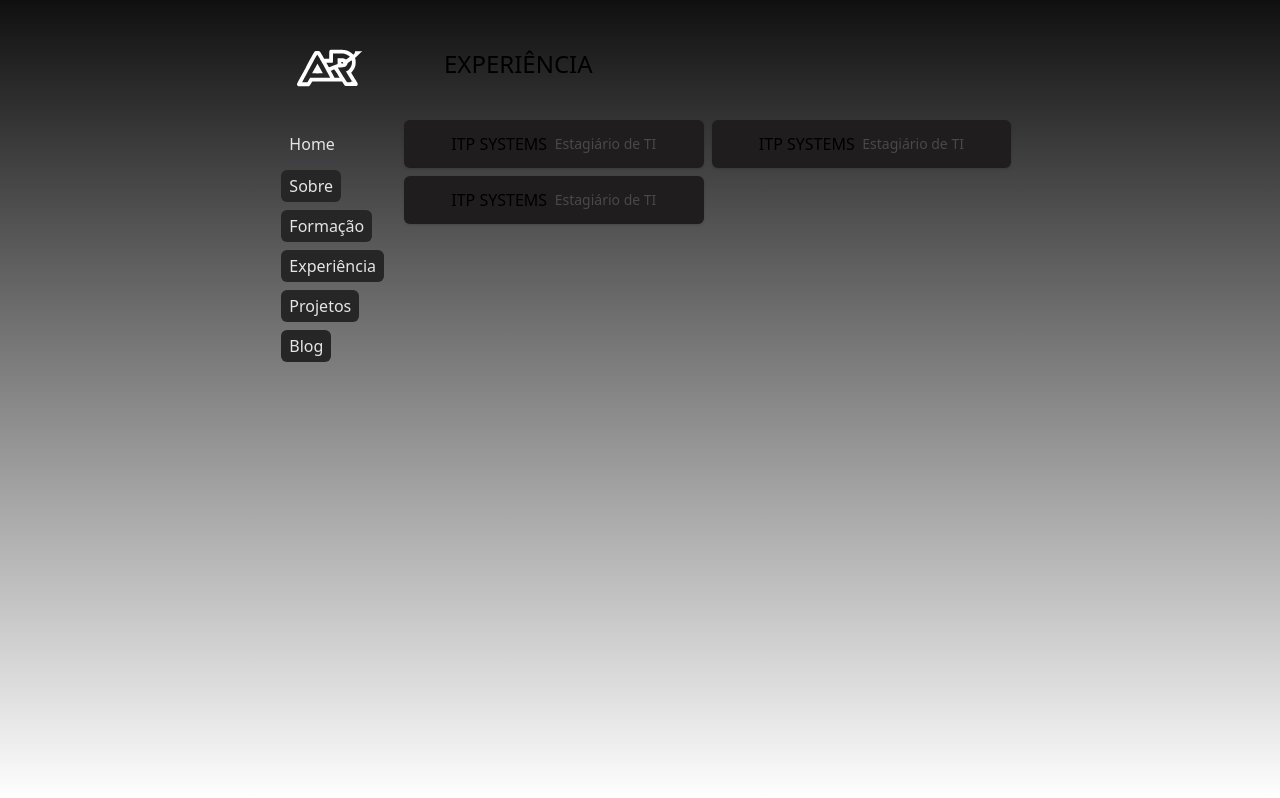
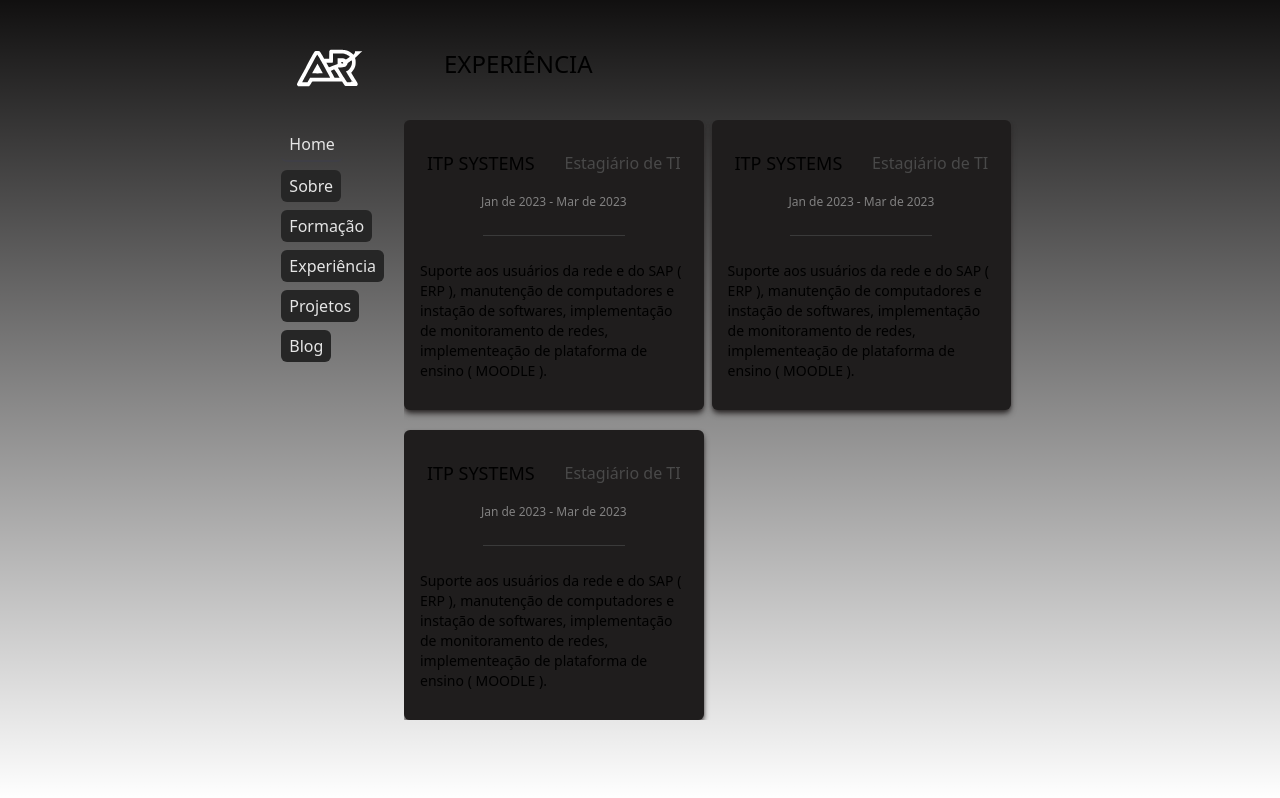
Before and after one commit to rafaapcode/portfolio-new, a Next.js app: page /experience in a window 1280 px wide. Built offline with nearby package versions, Linux system fonts and the light colour scheme.

Commit message:
feat: experience section completed

```diff
--- a/app/experience/page.jsx
+++ b/app/experience/page.jsx
@@ -1,78 +1,55 @@
 "use client";
 
-import React, { useState } from "react";
+import React from "react";
 import Title from "../components/title";
-import Image from "next/image";
-import { motion, AnimatePresence } from "framer-motion";
+import { motion } from "framer-motion";
 
 export default function Experience() {
-  const [selectedId, setSelectedId] = useState(null);
-  const [selectedItem, setSelectedItem] = useState({});
-
   const items = [
     {
       id: 1,
       empresa: "ITP SYSTEMS",
       cargo: "Estagiário de TI",
-      periodo: "Testando outro2",
+      periodo: "Jan de 2023 - Mar de 2023",
+      desc: "Suporte aos usuários da rede e do SAP ( ERP ), manutenção de computadores e instação de softwares, implementação de monitoramento de redes, implementeação de plataforma de ensino ( MOODLE ).",
     },
     {
       id: 2,
       empresa: "ITP SYSTEMS",
       cargo: "Estagiário de TI",
-      periodo: "Testando outro2",
+      periodo: "Jan de 2023 - Mar de 2023",
+      desc: "Suporte aos usuários da rede e do SAP ( ERP ), manutenção de computadores e instação de softwares, implementação de monitoramento de redes, implementeação de plataforma de ensino ( MOODLE ).",
     },
     {
       id: 3,
       empresa: "ITP SYSTEMS",
       cargo: "Estagiário de TI",
-      periodo: "Testando outro2",
+      periodo: "Jan de 2023 - Mar de 2023",
+      desc: "Suporte aos usuários da rede e do SAP ( ERP ), manutenção de computadores e instação de softwares, implementação de monitoramento de redes, implementeação de plataforma de ensino ( MOODLE ).",
     },
   ];
 
   return (
     <section className="w-full lg:w-[70%] h-[80%] lg:h-screen md:h-screen px-5">
       <Title title="Experiência" />
-      <div className="mt-10 w-full flex justify-center md:justify-start lg:justify-start flex-wrap gap-x-2 gap-y-2">
+      <div className="mt-10 w-full h-[70%] lg:h-[75%] flex justify-center md:justify-start lg:justify-start flex-wrap gap-x-2 gap-y-5 overflow-y-auto">
         {items.map((item) => (
           <motion.div
-            className="flex justify-evenly cursor-pointer hover:bg-[#5c5b5b] w-[50%] lg:w-[35%] md:w-[35%] bg-[#1f1d1d] rounded-md shadow px-2 py-3"
-            layoutId={item.id}
-            onClick={() => {
-              setSelectedId(item.id);
-              setSelectedItem(item);
-            }}
+            className="flex flex-col justify-evenly shadow-md shadow-[#2b2727] hover:bg-[#2b2727] cursor-pointer w-full lg:w-[35%] md:w-[60%] md:mx-auto lg:mx-0 bg-[#1f1d1d] rounded-md px-2 py-3"
           >
-            <div className="w-[75%] flex flex-col lg:flex-row lg:justify-around items-center">
-              <motion.p className="text-base">{item.empresa}</motion.p>
-              <motion.p className="text-sm text-[#494949] ">
+            <div className="w-full flex flex-col lg:flex-row lg:justify-around items-center">
+              <motion.p className="text-base md:text-lg">{item.empresa}</motion.p>
+              <motion.p className="text-sm md:text-base text-[#494949]">
                 {item.cargo}
               </motion.p>
             </div>
+            <motion.p className="mb-2 mt-2 lg:mt-0 self-center text-xs px-1 text-[#818080]">
+              {item.periodo}
+            </motion.p>
+            <div className="mx-auto w-1/2 h-[1px] bg-[#3a3a3a]"></div>
+            <p className="mt-2 px-2 text-xs md:text-sm">{item.desc}</p>
           </motion.div>
         ))}
-
-        <AnimatePresence>
-          {selectedId && (
-            <motion.div
-              layoutId={selectedId}
-              className="w-fit h-fit flex flex-col justify-center items-center"
-            >
-              <motion.button
-                className="bg-slate-500 w-[35px] h-[35px] self-end rounded-full"
-                onClick={() => {
-                  setSelectedId(null);
-                  setSelectedItem({});
-                }}
-              >
-                X
-              </motion.button>
-              <div>
-                <h1>OLá sou o rafa</h1>
-              </div>
-            </motion.div>
-          )}
-        </AnimatePresence>
       </div>
     </section>
   );
```
